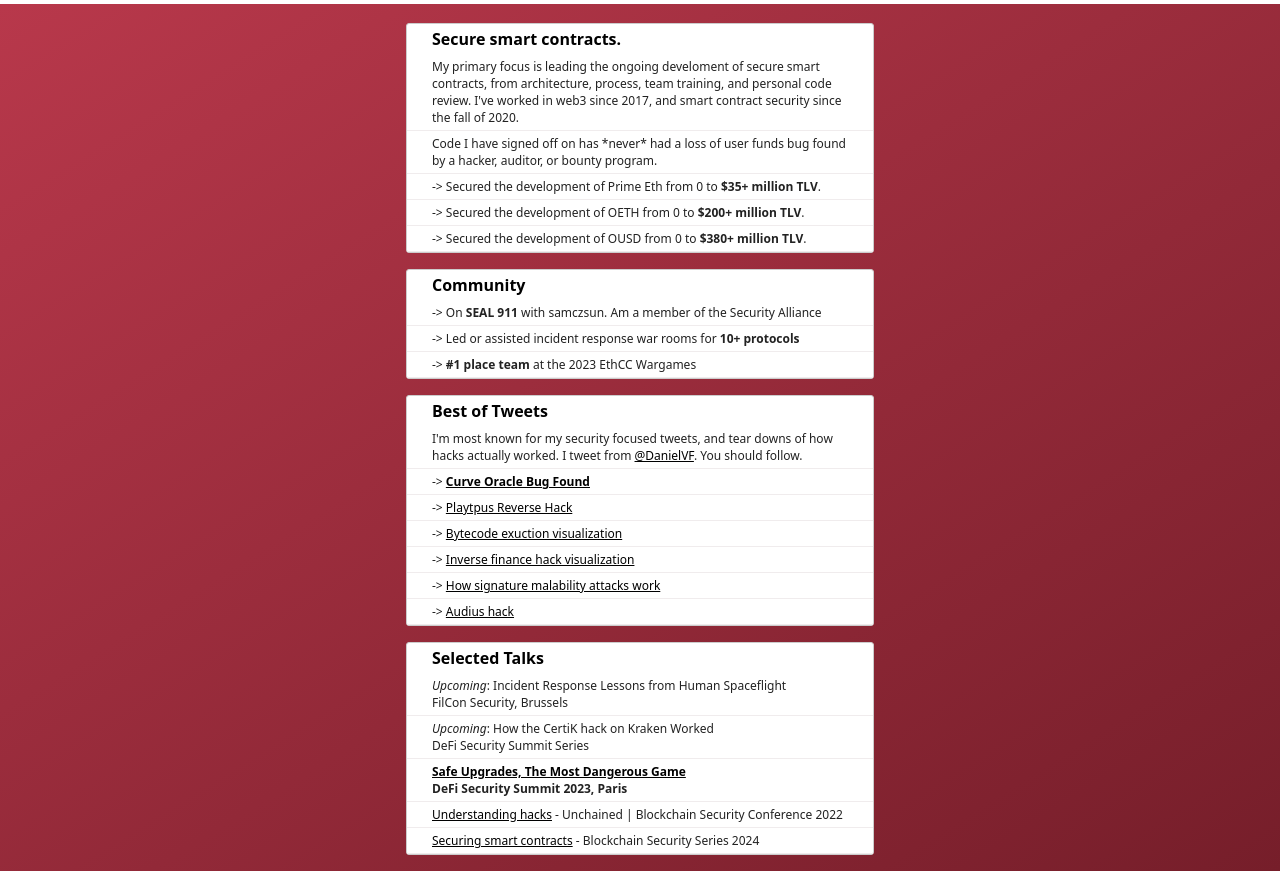
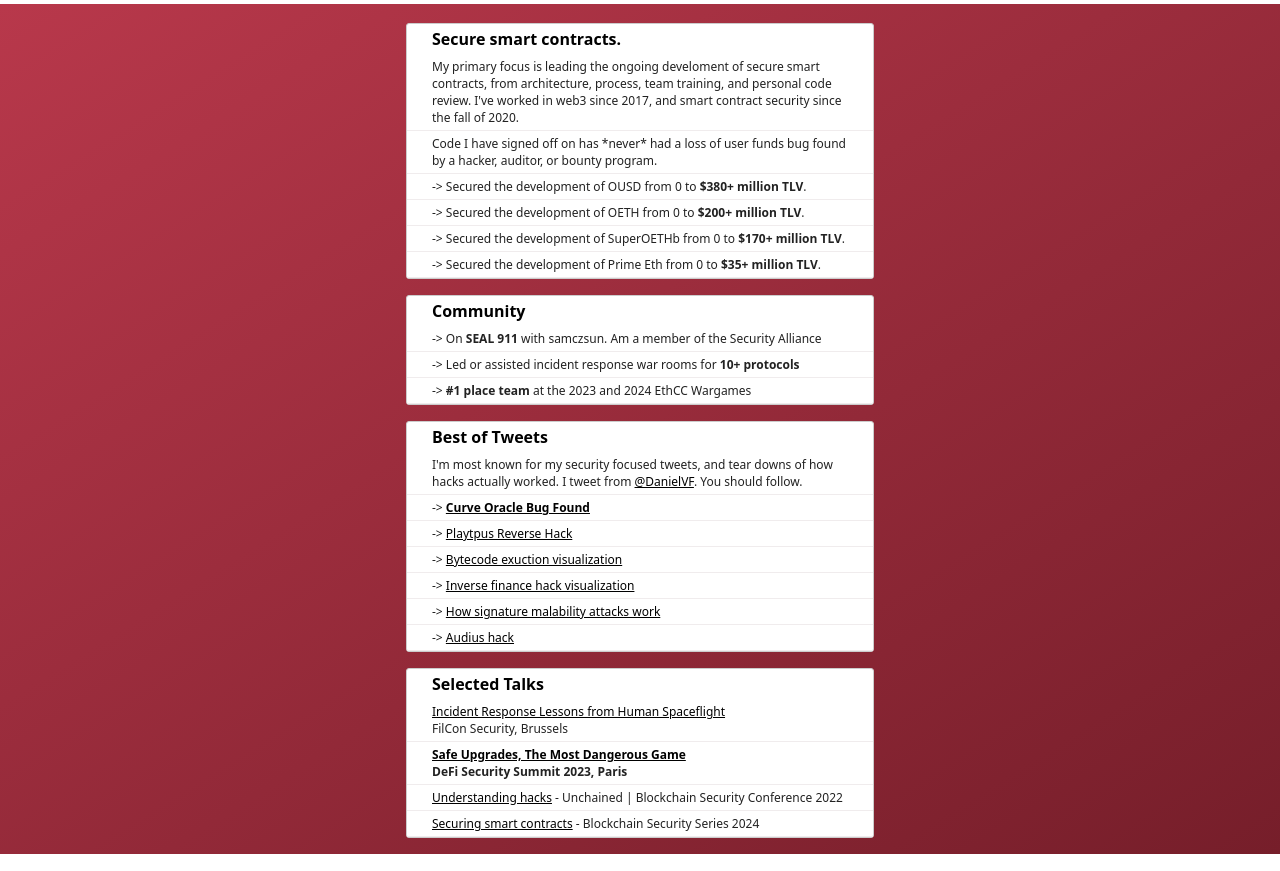
Before and after one commit to DanielVF/danielvf-site, a plain HTML site: page index.html in a window 1280 px wide. Shown: the part 222-1093 px from the top of the page. Drawn offline with Linux system fonts and the light colour scheme; a web font is replaced by a local one.

Commit message:
Added superOETHb

```diff
--- a/index.html
+++ b/index.html
@@ -87,15 +87,16 @@
 				<h4>Secure smart contracts.</h4>
 				<p>My primary focus is leading the ongoing develoment of secure smart contracts, from architecture, process, team training, and personal code review. I've worked in web3 since 2017, and smart contract security since the fall of 2020.</p>
 				<p>Code I have signed off on has *never* had a loss of user funds bug found by a hacker, auditor, or bounty program.</p>
+				<p>-> Secured the development of OUSD from 0 to <b>$380+ million TLV</b>.</p>
+				<p>-> Secured the development of OETH from 0 to <b>$200+ million TLV</b>.</p>
+				<p>-> Secured the development of SuperOETHb from 0 to <b>$170+ million TLV</b>.</p>
 				<p>-> Secured the development of Prime Eth from 0 to <b>$35+ million TLV</b>.</p>
-				<p>-> Secured the development of OETH from 0 to <b>$200+ million TLV</b>.</p>
-				<p>-> Secured the development of OUSD from 0 to <b>$380+ million TLV</b>.</p>
 			</div>
 			<div class="box">
 				<h4>Community</h4>
 				<p>-> On <b>SEAL 911</b> with samczsun. Am a member of the Security Alliance</p>
 				<p>-> Led or assisted incident response war rooms for <b>10+ protocols</b></p>
-				<p>-> <strong>#1 place team</strong> at the 2023 EthCC Wargames</p>
+				<p>-> <strong>#1 place team</strong> at the 2023 and 2024 EthCC Wargames</p>
 			</div>
 		</div>
 		<div class="col">
@@ -114,8 +115,7 @@
 			</div>
 			<div class="box">
 				<h4>Selected Talks</h4>
-				<p><i>Upcoming</i>: Incident Response Lessons from Human Spaceflight<br>FilCon Security, Brussels</p>
-				<p><i>Upcoming</i>: How the CertiK hack on Kraken Worked<br> DeFi Security Summit Series</p>
+				<p><a href="https://www.youtube.com/watch?v=OjukdGEDbIU">Incident Response Lessons from Human Spaceflight</a><br>FilCon Security, Brussels</p>
 				<p><b><a href="https://www.youtube.com/watch?v=Zjj5lDmHlq8">Safe Upgrades, The Most Dangerous Game</a><br> DeFi Security Summit 2023, Paris</b></p>
 				<p><a href="https://www.youtube.com/watch?v=9fcOffCg2ig">Understanding hacks</a> - Unchained | Blockchain Security Conference 2022</p>
 				<p><a href="https://www.youtube.com/watch?v=YbaS3aWWM34&t=1s">Securing smart contracts</a> - Blockchain Security Series 2024</p>
```
